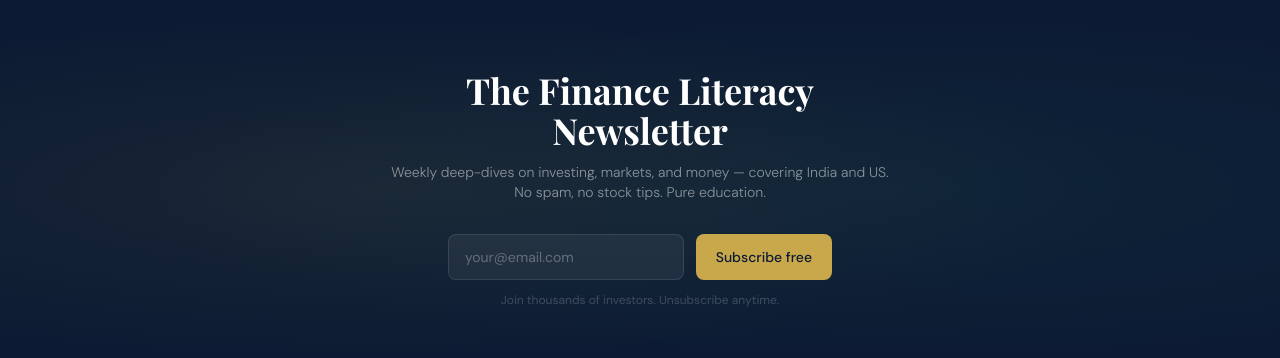
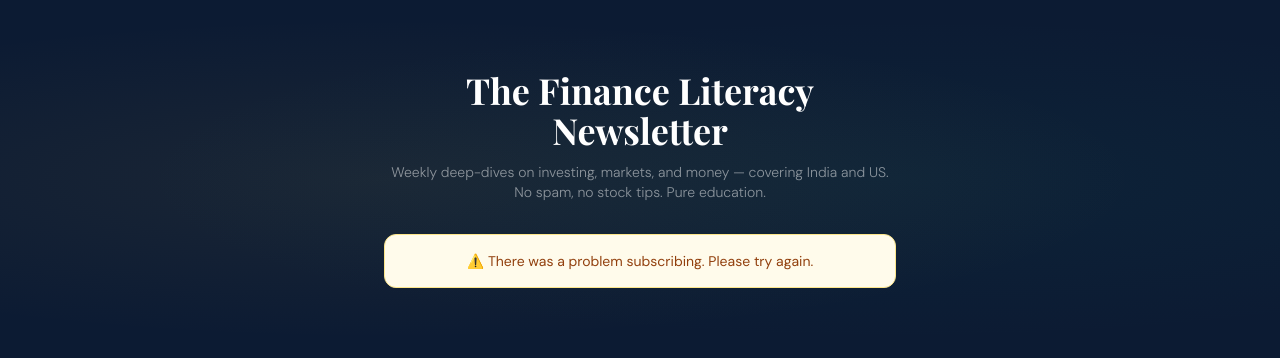
Before and after one commit to goswamisatnam/snp-capital-services, a Next.js app: page / in a window 1280 px wide. Both pictures are taken after a click on the button "Subscribe free". Shown: the part 5159-5517 px from the top of the page. Built offline with nearby package versions, Linux system fonts and the light colour scheme; no server answers; a web font is replaced by a local one.

Commit message:
feat(newsletter): wire UI to /api/newsletter with loading/success/error states

```diff
--- a/src/components/home/Newsletter.tsx
+++ b/src/components/home/Newsletter.tsx
@@ -6,12 +6,29 @@ export function Newsletter() {
   const [status, setStatus] = useState<'idle' | 'loading' | 'success' | 'error'>('idle')
 
   const handleSubmit = async () => {
-    if (!email || !email.includes('@')) return
+    if (!email || !email.includes('@')) {
+      setStatus('error')
+      return
+    }
     setStatus('loading')
-    // TODO: wire up to your email API (Mailchimp, ConvertKit, Resend, etc.)
-    // const res = await fetch('/api/newsletter', { method: 'POST', body: JSON.stringify({ email }) })
-    await new Promise((r) => setTimeout(r, 800)) // simulated delay
-    setStatus('success')
+    try {
+      const res = await fetch('/api/newsletter', {
+        method: 'POST',
+        headers: { 'Content-Type': 'application/json' },
+        body: JSON.stringify({ email }),
+      })
+
+      if (!res.ok) {
+        setStatus('error')
+        return
+      }
+
+      setStatus('success')
+      setEmail('')
+    } catch (err) {
+      console.error('newsletter signup error', err)
+      setStatus('error')
+    }
   }
 
   return (
@@ -30,6 +47,10 @@ export function Newsletter() {
         {status === 'success' ? (
           <div className="bg-teal-500/20 border border-teal-500/30 rounded-xl p-6 text-teal-300 text-sm">
             🎉 You&apos;re subscribed! Check your inbox for a confirmation.
+          </div>
+        ) : status === 'error' ? (
+          <div className="bg-amber-50 border border-amber-200 rounded-xl p-4 text-amber-800 text-sm">
+            ⚠️ There was a problem subscribing. Please try again.
           </div>
         ) : (
           <>
```
